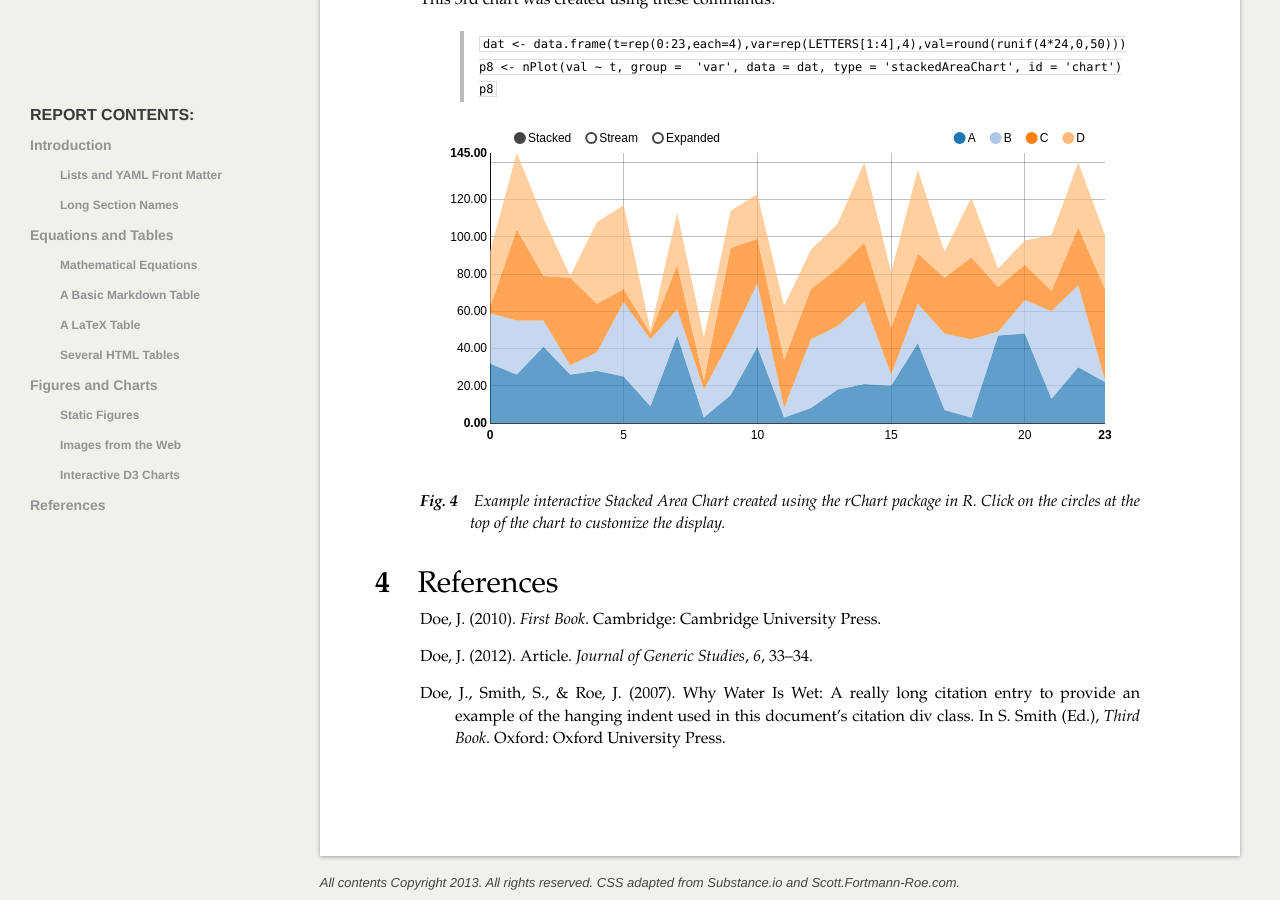
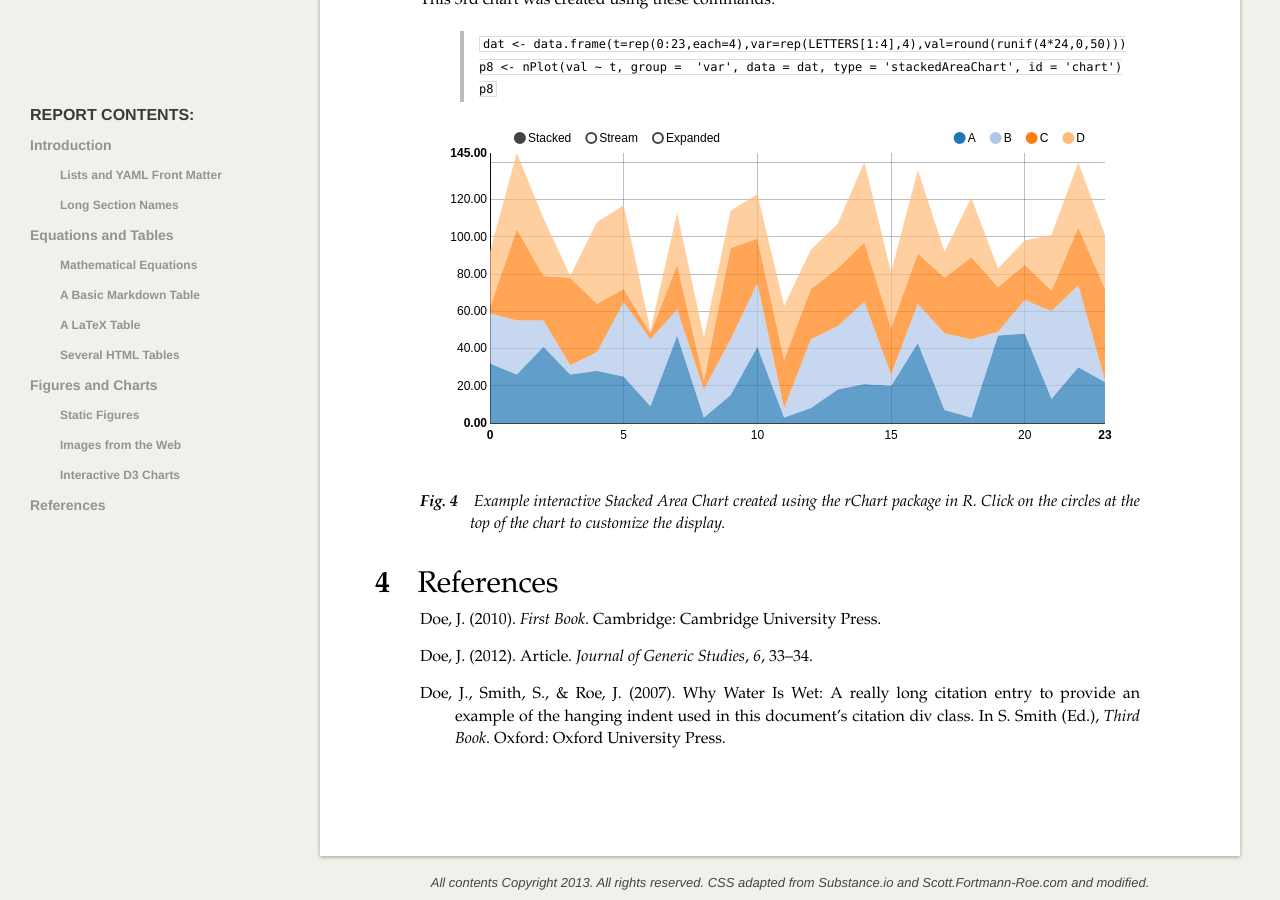
Before and after one commit to adamvi/Markdown_Document, a Jekyll site: the page built from index.md, in a window 1280 px wide and 900 px high, scrolled down 7560 px. Built offline with Jekyll 4.4.1, drawn with Linux system fonts in a browser that asks for light colours; formulas are drawn with MathJax 3.

Commit message:
Center the Copyright tag line

```diff
--- a/_layouts/report.html
+++ b/_layouts/report.html
@@ -95,8 +95,8 @@
           </div>
       </div>
 
-      <div class="footer">
-          <i>All contents Copyright 2013. All rights reserved. CSS adapted from Substance.io and Scott.Fortmann-Roe.com.</i>
+      <div class="footer" style='text-align:center; margin-left: 330px; width: 920px;'>
+          <i>All contents Copyright 2013. All rights reserved. CSS adapted from Substance.io and Scott.Fortmann-Roe.com and modified.</i>
       </div>
 
     <script src="http://code.jquery.com/jquery.js"></script>
--- a/_layouts/report_simple.html
+++ b/_layouts/report_simple.html
@@ -76,8 +76,8 @@
 	          </div>
 	      </div>
 
-	      <div class="footer" style='text-align:left;'>
-	          <i>All contents Copyright 2013. All rights reserved. CSS adapted from Substance.io and Scott.Fortmann-Roe.com.</i>
+	      <div class="footer" style='text-align:center; margin-left: 30px; margin-right: 30px; width: 1080px;'>
+	          <i>All contents Copyright 2013. All rights reserved. CSS adapted from Substance.io and Scott.Fortmann-Roe.com and modified.</i>
 	      </div>
 
 	    <script src="http://code.jquery.com/jquery.js"></script>
```
